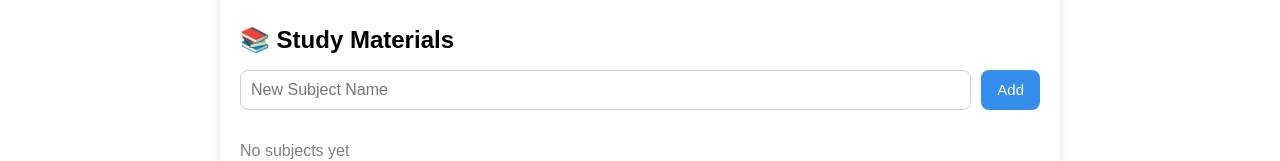
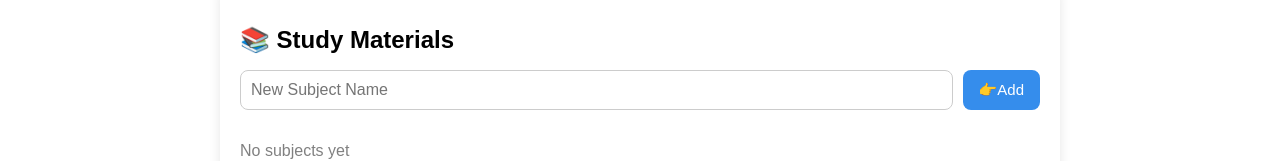
Before and after one commit to Divyasree-palanisamy/student-todo-app, a React (Create React App) app: page /study-material in a window 1280 px wide. Shown: the part 149-310 px from the top of the page. Built offline with nearby package versions, Linux system fonts and the light colour scheme.

Commit message:
Modified page

```diff
--- a/src/components/StudyMaterials.js
+++ b/src/components/StudyMaterials.js
@@ -85,7 +85,7 @@ export default function StudyMaterials({theme = "theme-default" }) {
               placeholder="New Subject Name"
             />
             <button className="btn add" onClick={addSubject}>
-              Add
+            👉Add
             </button>
           </div>
 
```
